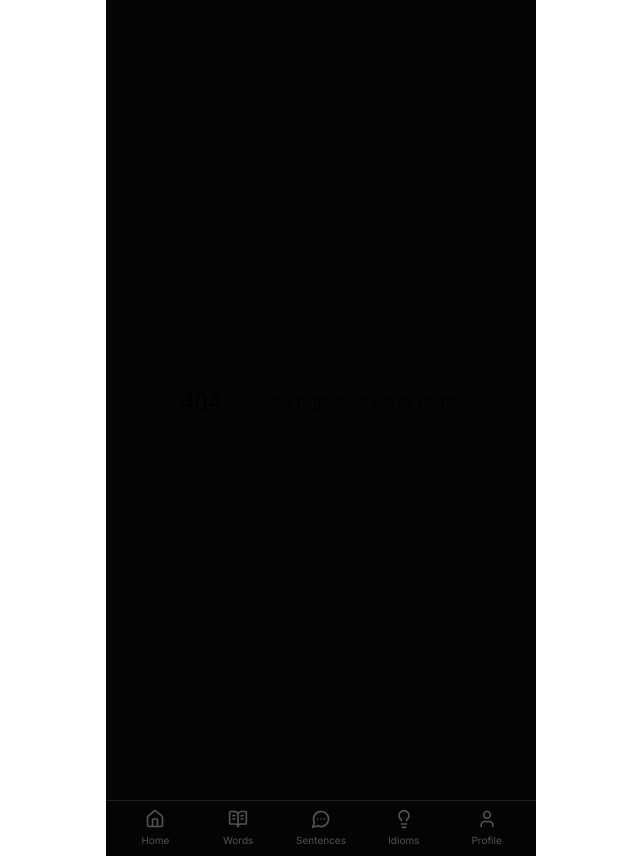
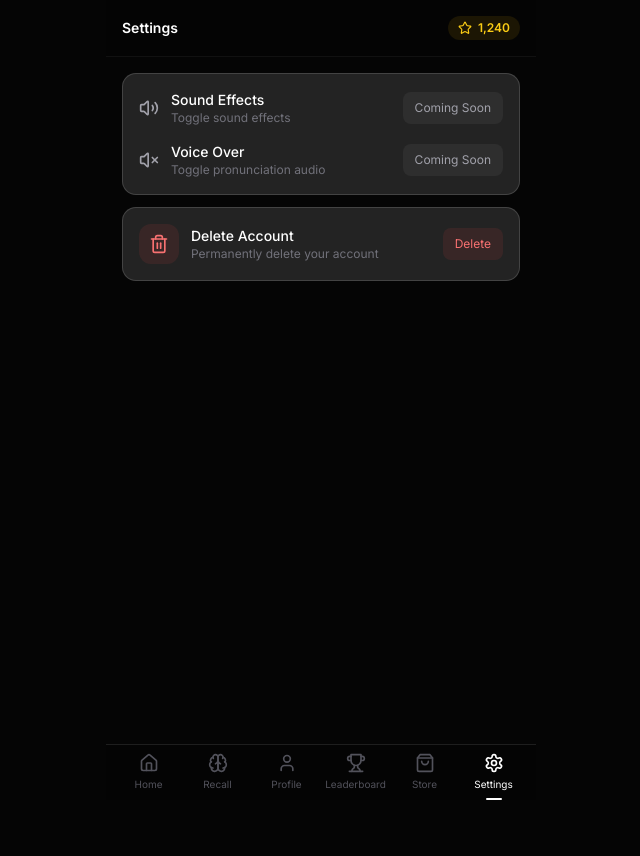
Before and after one commit to serj-ls-creator/eng_tobe_saas, a Next.js app: page /settings in a window 1280 px wide. Before the commit this address had no page. Shown: the whole page, without its empty margins (319-959 px from the left). After the commit the page ends 800 px from the top, so only its background shows below. Built offline with nearby package versions, Linux system fonts and the light colour scheme.

Commit message:
ниженее меню переделано

```diff
--- /dev/null
+++ b/app/leaderboard/page.tsx
@@ -0,0 +1,16 @@
+import { TopBar } from "@/components/layout/TopBar";
+import { ComingSoon } from "@/components/ui/ComingSoon";
+
+export default function LeaderboardPage() {
+  return (
+    <>
+      <TopBar title="Leaderboard" />
+      <div className="content-shell">
+        <ComingSoon
+          title="Leaderboard"
+          description="Compete with other learners and climb the rankings. Coming soon with achievements and rewards."
+        />
+      </div>
+    </>
+  );
+}
--- /dev/null
+++ b/app/recall/page.tsx
@@ -0,0 +1,16 @@
+import { TopBar } from "@/components/layout/TopBar";
+import { ComingSoon } from "@/components/ui/ComingSoon";
+
+export default function RecallPage() {
+  return (
+    <>
+      <TopBar title="Recall" />
+      <div className="content-shell">
+        <ComingSoon
+          title="Recall"
+          description="Practice and review what you've learned. Coming soon with spaced repetition and personalized exercises."
+        />
+      </div>
+    </>
+  );
+}
--- /dev/null
+++ b/app/settings/page.tsx
@@ -0,0 +1,63 @@
+import { TopBar } from "@/components/layout/TopBar";
+import { Card } from "@/components/ui/card";
+import { Volume2, VolumeX, Trash2 } from "lucide-react";
+import Link from "next/link";
+
+export default function SettingsPage() {
+  return (
+    <>
+      <TopBar title="Settings" />
+      <div className="content-shell space-y-3">
+        <Card className="p-4">
+          <div className="space-y-4">
+            <div className="flex items-center justify-between">
+              <div className="flex items-center gap-3">
+                <Volume2 className="h-5 w-5 text-zinc-400" />
+                <div>
+                  <p className="text-sm font-medium">Sound Effects</p>
+                  <p className="text-xs text-zinc-500">Toggle sound effects</p>
+                </div>
+              </div>
+              <button className="rounded-lg bg-white/5 px-3 py-2 text-xs text-zinc-400">
+                Coming Soon
+              </button>
+            </div>
+
+            <div className="flex items-center justify-between">
+              <div className="flex items-center gap-3">
+                <VolumeX className="h-5 w-5 text-zinc-400" />
+                <div>
+                  <p className="text-sm font-medium">Voice Over</p>
+                  <p className="text-xs text-zinc-500">Toggle pronunciation audio</p>
+                </div>
+              </div>
+              <button className="rounded-lg bg-white/5 px-3 py-2 text-xs text-zinc-400">
+                Coming Soon
+              </button>
+            </div>
+          </div>
+        </Card>
+
+        <Card className="p-4">
+          <div className="flex items-center justify-between">
+            <div className="flex items-center gap-3">
+              <div className="flex h-10 w-10 items-center justify-center rounded-xl bg-red-500/10">
+                <Trash2 className="h-5 w-5 text-red-400" />
+              </div>
+              <div>
+                <p className="text-sm font-medium">Delete Account</p>
+                <p className="text-xs text-zinc-500">Permanently delete your account</p>
+              </div>
+            </div>
+            <Link
+              href="/delete-account"
+              className="rounded-lg bg-red-500/10 px-3 py-2 text-xs text-red-400 hover:bg-red-500/20 transition-colors"
+            >
+              Delete
+            </Link>
+          </div>
+        </Card>
+      </div>
+    </>
+  );
+}
--- /dev/null
+++ b/app/store/page.tsx
@@ -0,0 +1,16 @@
+import { TopBar } from "@/components/layout/TopBar";
+import { ComingSoon } from "@/components/ui/ComingSoon";
+
+export default function StorePage() {
+  return (
+    <>
+      <TopBar title="Store" />
+      <div className="content-shell">
+        <ComingSoon
+          title="Store"
+          description="Get premium features and hints to enhance your learning experience. Coming soon with various purchase options."
+        />
+      </div>
+    </>
+  );
+}
--- a/components/layout/BottomNav.tsx
+++ b/components/layout/BottomNav.tsx
@@ -2,7 +2,7 @@
 
 import Link from "next/link";
 import { usePathname } from "next/navigation";
-import { BookOpenText, MessageCircleMore, Lightbulb, User, Home } from "lucide-react";
+import { Brain, Trophy, ShoppingBag, Settings, User, Home } from "lucide-react";
 
 import type { NavItem } from "@/types";
 import { cn } from "@/lib/utils";
@@ -15,28 +15,34 @@ const navItems: NavItem[] = [
     match: ["/"]
   },
   {
-    href: "/words",
-    label: "Words",
-    icon: <BookOpenText className="h-5 w-5" />,
-    match: ["/words"]
-  },
-  {
-    href: "/sentences",
-    label: "Sentences",
-    icon: <MessageCircleMore className="h-5 w-5" />,
-    match: ["/sentences"]
-  },
-  {
-    href: "/idioms",
-    label: "Idioms",
-    icon: <Lightbulb className="h-5 w-5" />,
-    match: ["/idioms"]
+    href: "/recall",
+    label: "Recall",
+    icon: <Brain className="h-5 w-5" />,
+    match: ["/recall"]
   },
   {
     href: "/profile",
     label: "Profile",
     icon: <User className="h-5 w-5" />,
     match: ["/profile"]
+  },
+  {
+    href: "/leaderboard",
+    label: "Leaderboard",
+    icon: <Trophy className="h-5 w-5" />,
+    match: ["/leaderboard"]
+  },
+  {
+    href: "/store",
+    label: "Store",
+    icon: <ShoppingBag className="h-5 w-5" />,
+    match: ["/store"]
+  },
+  {
+    href: "/settings",
+    label: "Settings",
+    icon: <Settings className="h-5 w-5" />,
+    match: ["/settings"]
   }
 ];
 
```
